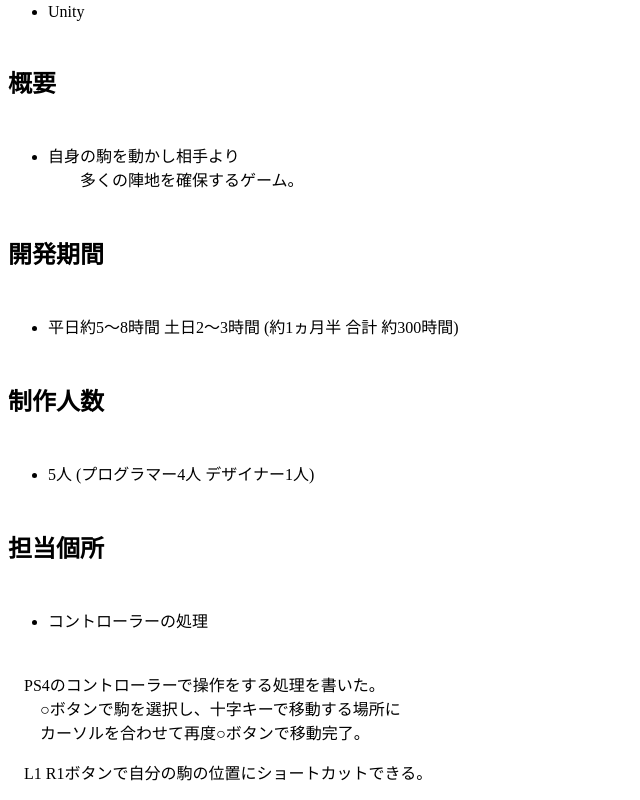
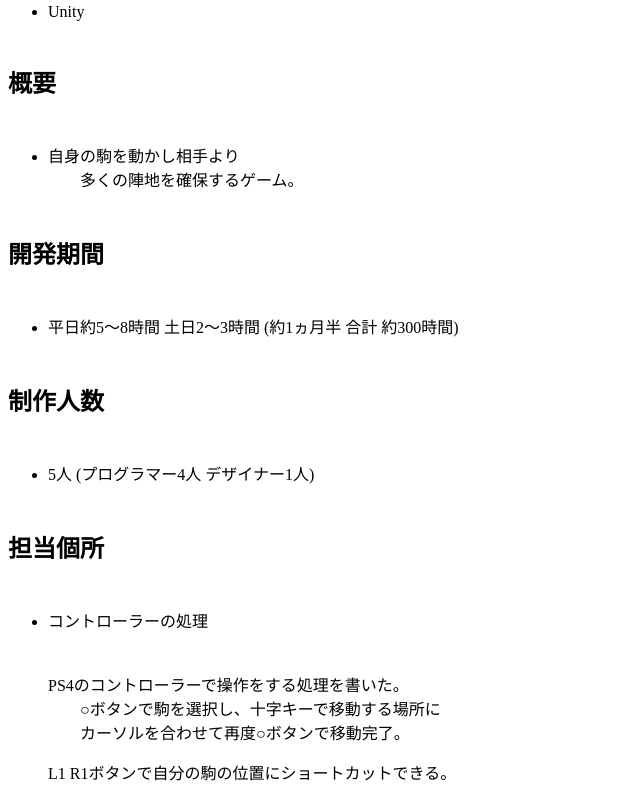
Before and after one commit to kaznakajima/WebSite20170517, a plain HTML site: page index.html in a window 1280 px wide. Shown: the part 621-1421 px from the top of the page, without its empty margins (0-640 px from the left). Drawn offline with Linux system fonts and the light colour scheme.

Commit message:
Create index.html

```diff
--- a/index.html
+++ b/index.html
@@ -19,8 +19,8 @@
 　　<li>5人 (プログラマー4人 デザイナー1人)</li>
 　　</ul><h2 id="担当個所">担当個所</h2><ul>
 　　<li>コントローラーの処理</li>
-　　</ul><p>　PS4のコントローラーで操作をする処理を書いた。<br>
+　　</ul><dd><p>PS4のコントローラーで操作をする処理を書いた。<br>
 　　○ボタンで駒を選択し、十字キーで移動する場所に<br>
-　　カーソルを合わせて再度○ボタンで移動完了。</p><p>　L1 R1ボタンで自分の駒の位置にショートカットできる。</p></div>
+　　カーソルを合わせて再度○ボタンで移動完了。</p><dd><p>L1 R1ボタンで自分の駒の位置にショートカットできる。</p></div>
 </body>
 </html>
```
